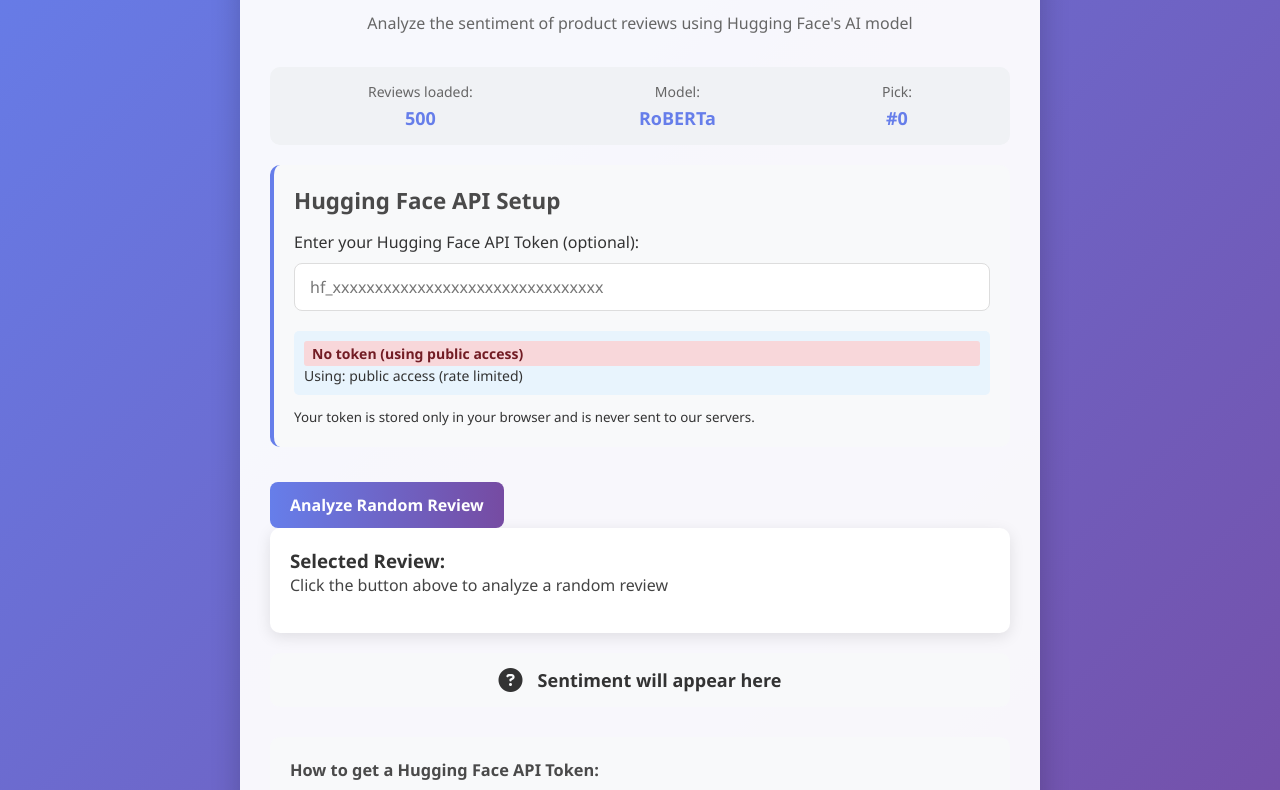
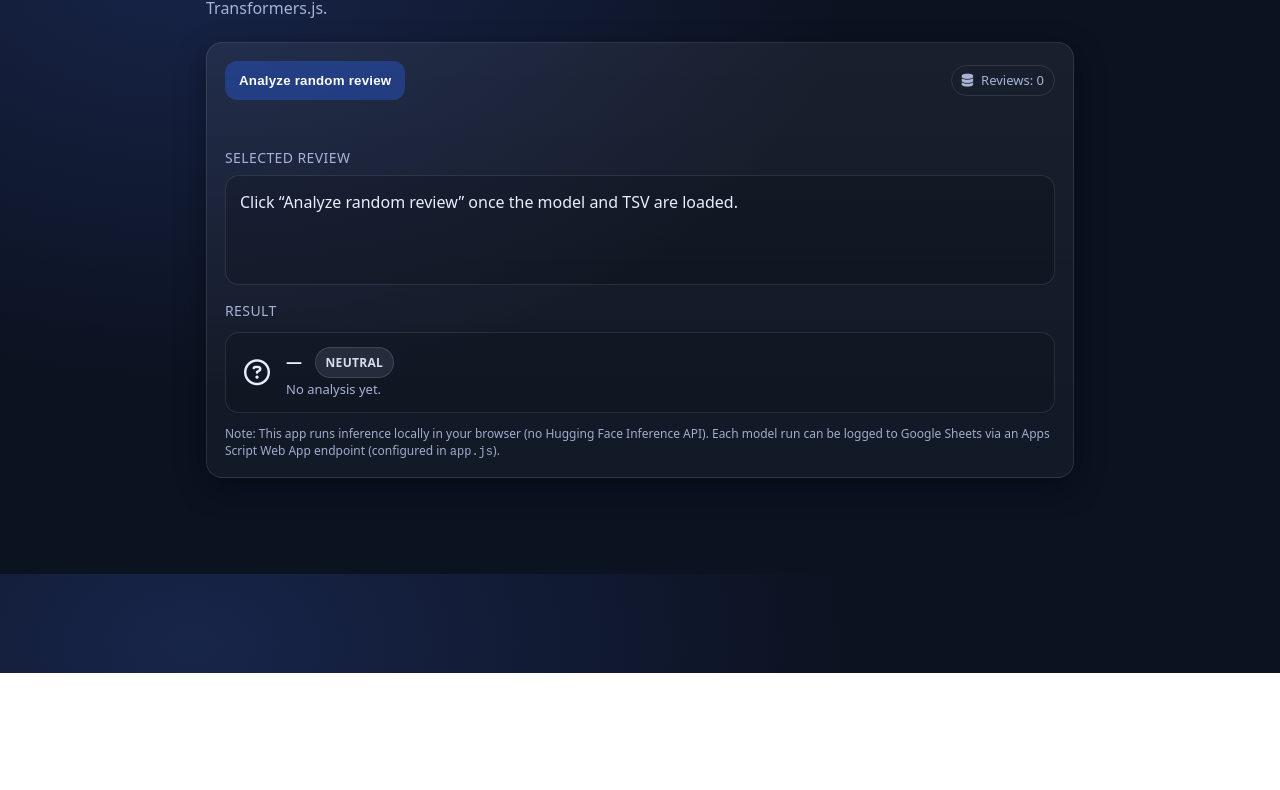
Before and after one commit to kzinovyeva/Big_data_NIS_2026, a plain HTML site: page l1/index.html in a window 1280 px wide. Shown: the part 127-917 px from the top of the page. After the commit the page ends 800 px from the top, so only its background shows below. Drawn offline with nearby package versions, Linux system fonts and the light colour scheme.

Commit message:
Update index.html

```diff
--- a/l1/index.html
+++ b/l1/index.html
@@ -1,361 +1,271 @@
 <!DOCTYPE html>
 <html lang="en">
 <head>
-    <meta charset="UTF-8">
-    <meta name="viewport" content="width=device-width, initial-scale=1.0">
-    <title>Review Sentiment Analyzer</title>
+  <meta charset="UTF-8" />
+  <meta name="viewport" content="width=device-width, initial-scale=1.0"/>
+  <title>Random Review Sentiment Analyzer (Client-side)</title>
+
+  <!-- Font Awesome for sentiment icons -->
   <link rel="stylesheet" href="https://cdnjs.cloudflare.com/ajax/libs/font-awesome/6.4.0/css/all.min.css">
-    <script src="https://cdnjs.cloudflare.com/ajax/libs/PapaParse/5.3.2/papaparse.min.js"></script>
+
+  <!-- Papa Parse for TSV parsing -->
+  <script src="https://cdnjs.cloudflare.com/ajax/libs/PapaParse/5.4.1/papaparse.min.js"></script>
+
   <style>
-        * {
-            box-sizing: border-box;
-            margin: 0;
-            padding: 0;
-            font-family: 'Segoe UI', Tahoma, Geneva, Verdana, sans-serif;
+    :root {
+      --bg: #0b1220;
+      --card: #121a2b;
+      --text: #e8eefc;
+      --muted: #a8b3d6;
+      --border: rgba(255,255,255,0.10);
+      --shadow: 0 10px 30px rgba(0,0,0,0.35);
+
+      --pos: #1f8f52;
+      --neg: #c62828;
+      --neu: #6b7a90;
+
+      --btn: #2b66ff;
+      --btnHover: #1f55e6;
+      --btnDisabled: #2b66ff55;
     }
 
+    * { box-sizing: border-box; }
     body {
-            background: linear-gradient(135deg, #667eea 0%, #764ba2 100%);
-            color: #333;
-            min-height: 100vh;
-            padding: 20px;
-            display: flex;
-            flex-direction: column;
-            align-items: center;
+      margin: 0;
+      font-family: ui-sans-serif, system-ui, -apple-system, Segoe UI, Roboto, Arial, "Apple Color Emoji", "Segoe UI Emoji";
+      background: radial-gradient(1200px 800px at 15% 10%, #18254a 0%, var(--bg) 55%);
+      color: var(--text);
     }
 
     .container {
-            background-color: rgba(255, 255, 255, 0.95);
-            border-radius: 15px;
-            box-shadow: 0 10px 30px rgba(0, 0, 0, 0.2);
-            width: 90%;
-            max-width: 800px;
-            padding: 30px;
-            margin: 20px 0;
+      max-width: 900px;
+      margin: 48px auto;
+      padding: 0 16px 48px;
     }
 
     h1 {
-            text-align: center;
-            color: #4a4a4a;
-            margin-bottom: 20px;
-            font-size: 2.2rem;
+      font-size: 28px;
+      margin: 0 0 12px;
+      letter-spacing: 0.2px;
     }
 
-        .description {
-            text-align: center;
-            margin-bottom: 30px;
-            color: #666;
-            line-height: 1.6;
+    .subtitle {
+      margin: 0 0 22px;
+      color: var(--muted);
+      line-height: 1.5;
     }
 
-        .api-section {
-            margin-bottom: 25px;
-            padding: 20px;
-            background-color: #f8f9fa;
-            border-radius: 10px;
-            border-left: 4px solid #667eea;
+    .card {
+      background: linear-gradient(180deg, rgba(255,255,255,0.06), rgba(255,255,255,0.03));
+      border: 1px solid var(--border);
+      border-radius: 16px;
+      box-shadow: var(--shadow);
+      padding: 18px;
     }
 
-        .api-section h2 {
-            margin-bottom: 15px;
-            color: #4a4a4a;
-            font-size: 1.4rem;
-        }
-
-        .api-input {
+    .row {
       display: flex;
-            flex-direction: column;
-            gap: 10px;
-        }
-
-        input[type="text"] {
-            padding: 12px 15px;
-            border: 1px solid #ddd;
-            border-radius: 8px;
-            font-size: 16px;
-            transition: border-color 0.3s;
-        }
-
-        input[type="text"]:focus {
-            border-color: #667eea;
-            outline: none;
-            box-shadow: 0 0 0 2px rgba(102, 126, 234, 0.2);
+      flex-wrap: wrap;
+      gap: 12px;
+      align-items: center;
+      justify-content: space-between;
+      margin-bottom: 14px;
     }
 
     button {
-            background: linear-gradient(to right, #667eea, #764ba2);
+      appearance: none;
+      border: 0;
+      padding: 12px 14px;
+      border-radius: 12px;
+      background: var(--btn);
       color: white;
-            border: none;
-            padding: 12px 20px;
-            border-radius: 8px;
       cursor: pointer;
-            font-size: 16px;
       font-weight: 600;
-            transition: transform 0.2s, box-shadow 0.2s;
-            margin-top: 10px;
+      letter-spacing: 0.2px;
+      transition: transform 0.05s ease, background 0.15s ease;
+    }
+    button:hover { background: var(--btnHover); }
+    button:active { transform: translateY(1px); }
+    button:disabled {
+      background: var(--btnDisabled);
+      cursor: not-allowed;
     }
 
-        button:hover {
-            transform: translateY(-2px);
-            box-shadow: 0 5px 15px rgba(0, 0, 0, 0.2);
+    .pill {
+      display: inline-flex;
+      align-items: center;
+      gap: 8px;
+      padding: 8px 10px;
+      border-radius: 999px;
+      border: 1px solid var(--border);
+      color: var(--muted);
+      font-size: 13px;
+      line-height: 1;
     }
 
-        button:active {
-            transform: translateY(0);
+    .status {
+      color: var(--muted);
+      font-size: 13px;
+      line-height: 1.4;
+      margin-top: 6px;
+      min-height: 18px;
     }
 
-        .review-section {
-            margin-bottom: 25px;
+    .error {
+      display: none;
+      margin-top: 12px;
+      padding: 12px 12px;
+      border-radius: 12px;
+      border: 1px solid rgba(255, 77, 77, 0.35);
+      background: rgba(198, 40, 40, 0.15);
+      color: #ffd4d4;
+      line-height: 1.4;
+      white-space: pre-wrap;
     }
 
-        .review-card {
-            background-color: white;
-            border-radius: 10px;
-            padding: 20px;
-            box-shadow: 0 4px 15px rgba(0, 0, 0, 0.1);
-            margin-bottom: 20px;
+    .section-title {
+      margin: 16px 0 8px;
+      font-size: 14px;
+      color: var(--muted);
+      letter-spacing: 0.4px;
+      text-transform: uppercase;
     }
 
-        .review-text {
-            line-height: 1.6;
-            margin-bottom: 15px;
-            font-size: 16px;
-            color: #444;
+    .review-box {
+      border: 1px solid var(--border);
+      border-radius: 14px;
+      padding: 14px;
+      background: rgba(0,0,0,0.15);
+      min-height: 110px;
+      white-space: pre-wrap;
+      line-height: 1.5;
+      color: var(--text);
     }
 
-        .sentiment-result {
+    .result {
       display: flex;
       align-items: center;
-            justify-content: center;
-            gap: 15px;
-            padding: 15px;
-            border-radius: 10px;
-            margin-top: 20px;
-            background-color: #f8f9fa;
-            font-weight: bold;
-            font-size: 18px;
+      gap: 12px;
+      margin-top: 12px;
+      padding: 14px;
+      border-radius: 14px;
+      border: 1px solid var(--border);
+      background: rgba(0,0,0,0.12);
     }
 
-        .positive {
-            color: #28a745;
-            border: 2px solid #28a745;
+    .result .icon {
+      font-size: 26px;
+      width: 34px;
+      display: inline-flex;
+      align-items: center;
+      justify-content: center;
     }
 
-        .negative {
-            color: #dc3545;
-            border: 2px solid #dc3545;
+    .result .text {
+      display: flex;
+      flex-direction: column;
+      gap: 2px;
     }
 
-        .neutral {
-            color: #ffc107;
-            border: 2px solid #ffc107;
+    .result .label {
+      font-size: 16px;
+      font-weight: 700;
+      letter-spacing: 0.2px;
     }
 
-        .icon {
-            font-size: 24px;
+    .result .meta {
+      color: var(--muted);
+      font-size: 13px;
     }
+
+    .tag {
+      display: inline-flex;
+      align-items: center;
+      border-radius: 999px;
+      padding: 6px 10px;
+      font-size: 12px;
+      font-weight: 700;
+      letter-spacing: 0.3px;
+      border: 1px solid rgba(255,255,255,0.12);
+      margin-left: 8px;
+    }
+    .tag.positive { background: rgba(31, 143, 82, 0.20); color: #bff2d5; }
+    .tag.negative { background: rgba(198, 40, 40, 0.20); color: #ffd4d4; }
+    .tag.neutral  { background: rgba(107, 122, 144, 0.22); color: #d6deea; }
 
     .loading {
       display: none;
-            text-align: center;
-            margin: 20px 0;
+      align-items: center;
+      gap: 10px;
+      color: var(--muted);
+      font-size: 13px;
     }
 
     .spinner {
-            border: 4px solid rgba(0, 0, 0, 0.1);
-            border-left: 4px solid #667eea;
+      width: 16px;
+      height: 16px;
+      border: 2px solid rgba(255,255,255,0.22);
+      border-top-color: rgba(255,255,255,0.85);
       border-radius: 50%;
-            width: 30px;
-            height: 30px;
-            animation: spin 1s linear infinite;
-            margin: 0 auto;
+      animation: spin 0.9s linear infinite;
     }
+    @keyframes spin { to { transform: rotate(360deg); } }
 
-        @keyframes spin {
-            0% { transform: rotate(0deg); }
-            100% { transform: rotate(360deg); }
-        }
-
-        .error {
-            color: #dc3545;
-            padding: 10px;
-            border-radius: 5px;
-            background-color: #f8d7da;
-            border: 1px solid #f5c6cb;
-            margin: 10px 0;
-            display: none;
-        }
-
-        .instructions {
-            margin-top: 30px;
-            padding: 20px;
-            background-color: #f8f9fa;
-            border-radius: 10px;
-            font-size: 14px;
-            line-height: 1.6;
-        }
-
-        .instructions h3 {
-            margin-bottom: 10px;
-            color: #4a4a4a;
-        }
-
-        .instructions ol {
-            padding-left: 20px;
-        }
-
-        .instructions li {
-            margin-bottom: 8px;
-        }
-
-        footer {
-            text-align: center;
-            margin-top: 30px;
-            color: rgba(255, 255, 255, 0.8);
-            font-size: 14px;
-        }
-
-        /* Добавленные стили для новых элементов */
-        .stats-section {
-            display: flex;
-            justify-content: space-around;
-            margin: 20px 0;
-            padding: 15px;
-            background-color: #f0f2f5;
-            border-radius: 10px;
-        }
-
-        .stat-item {
-            text-align: center;
-        }
-
-        .stat-label {
-            font-size: 14px;
-            color: #666;
-            margin-bottom: 5px;
-        }
-
-        .stat-value {
-            font-size: 18px;
-            font-weight: bold;
-            color: #667eea;
-        }
-
-        .token-info {
-            margin-top: 10px;
-            padding: 10px;
-            background-color: #e8f4fd;
-            border-radius: 5px;
-            font-size: 14px;
-        }
-
-        .token-status {
-            font-weight: bold;
-            padding: 3px 8px;
-            border-radius: 3px;
-        }
-
-        .has-token {
-            background-color: #d4edda;
-            color: #155724;
-        }
-
-        .no-token {
-            background-color: #f8d7da;
-            color: #721c24;
-        }
-
-        @media (max-width: 600px) {
-            .container {
-                width: 95%;
-                padding: 20px;
-            }
-
-            h1 {
-                font-size: 1.8rem;
-            }
-
-            button {
-                width: 100%;
-            }
-
-            .stats-section {
-                flex-direction: column;
-                gap: 10px;
-            }
+    .footer-note {
+      margin-top: 12px;
+      font-size: 12px;
+      color: var(--muted);
+      opacity: 0.95;
     }
   </style>
 </head>
 <body>
   <div class="container">
-        <h1>Review Sentiment Analyzer</h1>
-        <p class="description">Analyze the sentiment of product reviews using Hugging Face's AI model</p>
+    <h1>Random Review Sentiment Analyzer</h1>
+    <p class="subtitle">
+      Fully client-side demo: loads <code>reviews_test.tsv</code>, picks a random review, and runs sentiment in your browser using Transformers.js.
+    </p>
 
-        <div class="stats-section">
-            <div class="stat-item">
-                <div class="stat-label">Reviews loaded:</div>
-                <div class="stat-value" id="review-count">0</div>
+    <div class="card">
+      <div class="row">
+        <button id="analyzeBtn" disabled>Analyze random review</button>
+
+        <div class="pill" id="countsPill" title="Loaded reviews count">
+          <i class="fa-solid fa-database"></i>
+          <span id="countsText">Reviews: 0</span>
         </div>
-            <div class="stat-item">
-                <div class="stat-label">Model:</div>
-                <div class="stat-value">RoBERTa</div>
-            </div>
-            <div class="stat-item">
-                <div class="stat-label">Pick:</div>
-                <div class="stat-value"><span class="pick-number">#0</span></div>
+
+        <div class="loading" id="loadingRow" aria-live="polite">
+          <span class="spinner" aria-hidden="true"></span>
+          <span id="loadingText">Loading…</span>
         </div>
       </div>
 
-        <div class="api-section">
-            <h2>Hugging Face API Setup</h2>
-            <div class="api-input">
-                <label for="api-token">Enter your Hugging Face API Token (optional):</label>
-                <input type="text" id="api-token" placeholder="hf_xxxxxxxxxxxxxxxxxxxxxxxxxxxxxxxx">
-                <div class="token-info">
-                    <div class="token-status no-token" id="token-status">Token not set</div>
-                    <div id="used-token">Using: public access (rate limited)</div>
+      <div class="status" id="statusText" aria-live="polite"></div>
+      <div class="error" id="errorBox" role="alert"></div>
+
+      <div class="section-title">Selected review</div>
+      <div class="review-box" id="reviewBox">Click “Analyze random review” once the model and TSV are loaded.</div>
+
+      <div class="section-title">Result</div>
+      <div class="result" id="resultBox">
+        <div class="icon" id="resultIcon" aria-hidden="true">
+          <i class="fa-regular fa-circle-question"></i>
         </div>
-                <p><small>Your token is stored only in your browser and is never sent to our servers.</small></p>
+        <div class="text">
+          <div class="label" id="resultLabel">
+            — <span class="tag neutral" id="bucketTag">NEUTRAL</span>
+          </div>
+          <div class="meta" id="resultMeta">No analysis yet.</div>
         </div>
       </div>
 
-        <div class="review-section">
-            <button id="analyze-btn">Analyze Random Review</button>
-
-            <div class="loading">
-                <div class="spinner"></div>
-                <p>Analyzing sentiment...</p>
+      <div class="footer-note">
+        Note: This app runs inference locally in your browser (no Hugging Face Inference API). Each model run can be logged to Google Sheets via an Apps Script Web App endpoint (configured in <code>app.js</code>).
       </div>
-
-            <div class="error" id="error-message"></div>
-
-            <div class="review-card">
-                <h3>Selected Review:</h3>
-                <p class="review-text" id="review-text">Click the button above to analyze a random review</p>
-            </div>
-
-            <div class="sentiment-result" id="sentiment-result">
-                <i class="fas fa-question-circle icon"></i>
-                <span>Sentiment will appear here</span>
     </div>
   </div>
 
-        <div class="instructions">
-            <h3>How to get a Hugging Face API Token:</h3>
-            <ol>
-                <li>Go to <a href="https://huggingface.co/" target="_blank">huggingface.co</a> and create a free account</li>
-                <li>Navigate to your profile settings and access tokens section</li>
-                <li>Generate a new token with read permissions</li>
-                <li>Copy the token and paste it in the field above</li>
-            </ol>
-            <p><strong>Note:</strong> You can use the app without a token, but requests will be rate-limited.</p>
-        </div>
-    </div>
-
-    <footer>
-        <p>This app uses the siebert/sentiment-roberta-large-english model from Hugging Face</p>
-    </footer>
-
-    <script src="app.js"></script>
+  <script type="module" src="app.js"></script>
 </body>
 </html>
```
Lines whose indentation alone changed are shown as unchanged.
